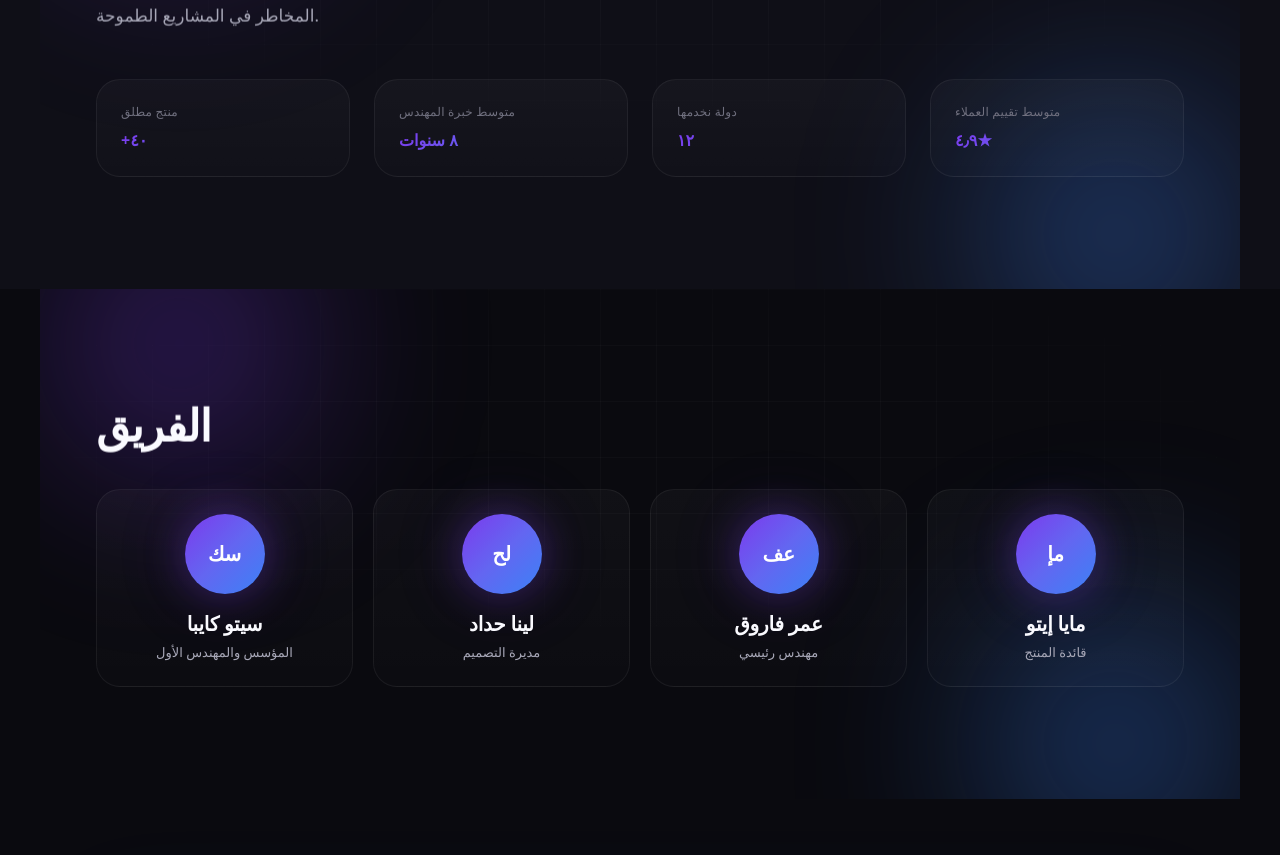
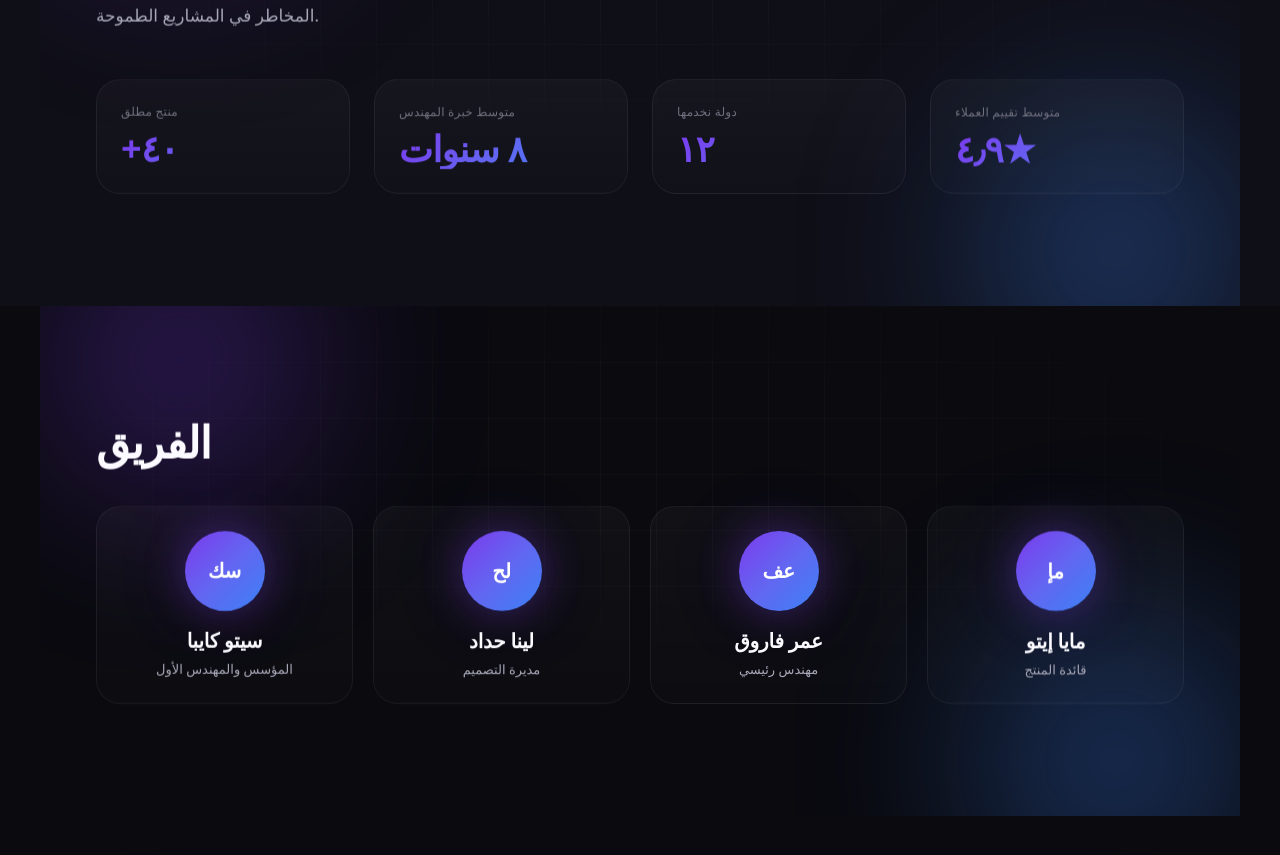
Before and after one commit to setokaibamo-stack/text-to-image-web, a Next.js app: page /ar/about in a window 1280 px wide. Shown: the part 950-1805 px from the top of the page. Built offline with nearby package versions, Linux system fonts and the light colour scheme.

Commit message:
Add missing .text-display-md type-scale class
Co-Authored-By: Seto Kaiba <setokaibamo@gmail.com>

```diff
--- a/src/app/globals.css
+++ b/src/app/globals.css
@@ -158,6 +158,12 @@ html[dir="rtl"] body {
   line-height: 1.1;
   font-weight: 700;
   letter-spacing: -0.025em;
+}
+.text-display-md {
+  font-size: clamp(26px, 3.5vw, 36px);
+  line-height: 1.15;
+  font-weight: 700;
+  letter-spacing: -0.02em;
 }
 .text-heading-lg {
   font-size: clamp(22px, 3vw, 28px);
```
